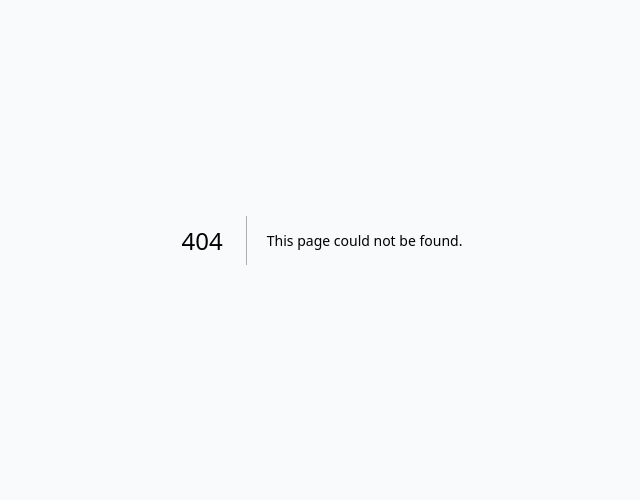
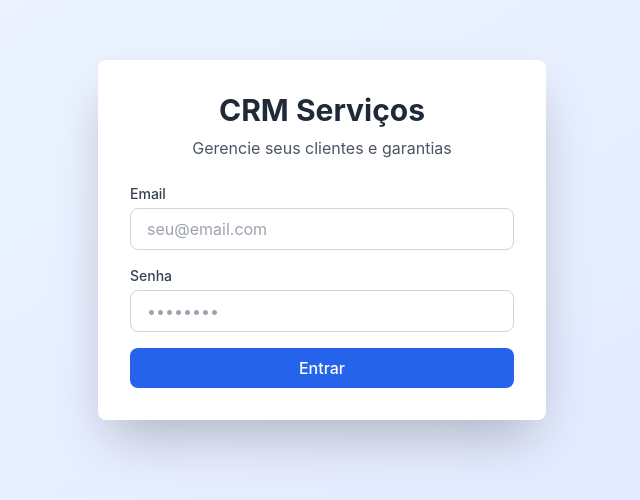
Before and after one commit to FutureCriativo/crm-saas, a Next.js app: page /login in a window 1280 px wide. Before the commit this address had no page. Shown: the part 160-660 px from the top of the page, without its empty margins (318-958 px from the left). Built offline with nearby package versions, Linux system fonts and the light colour scheme; no server answers.

Commit message:
Implement login page with email and password fields

```diff
--- /dev/null
+++ b/src/app/login/page.tsx
@@ -0,0 +1,83 @@
+'use client';
+
+import { useState } from 'react';
+import { supabase } from '@/lib/supabase';
+import { useRouter } from 'next/navigation';
+
+export default function LoginPage() {
+  const [email, setEmail] = useState('');
+  const [password, setPassword] = useState('');
+  const [loading, setLoading] = useState(false);
+  const [error, setError] = useState('');
+  const router = useRouter();
+
+  const handleLogin = async (e: React.FormEvent) => {
+    e.preventDefault();
+    setLoading(true);
+    setError('');
+
+    try {
+      const { error } = await supabase.auth.signInWithPassword({
+        email,
+        password,
+      });
+
+      if (error) throw error;
+
+      router.push('/dashboard');
+    } catch (err: any) {
+      setError(err.message || 'Erro ao fazer login');
+    } finally {
+      setLoading(false);
+    }
+  };
+
+  return (
+    <div className="min-h-screen flex items-center justify-center bg-gradient-to-br from-blue-50 to-indigo-100">
+      <div className="bg-white p-8 rounded-lg shadow-2xl w-full max-w-md">
+        <h1 className="text-3xl font-bold mb-2 text-center text-gray-800">CRM Serviços</h1>
+        <p className="text-center text-gray-600 mb-6">Gerencie seus clientes e garantias</p>
+
+        <form onSubmit={handleLogin} className="space-y-4">
+          <div>
+            <label className="block text-sm font-medium text-gray-700 mb-1">Email</label>
+            <input
+              type="email"
+              value={email}
+              onChange={(e) => setEmail(e.target.value)}
+              placeholder="seu@email.com"
+              className="w-full px-4 py-2 border border-gray-300 rounded-lg focus:outline-none focus:ring-2 focus:ring-blue-500"
+              required
+            />
+          </div>
+
+          <div>
+            <label className="block text-sm font-medium text-gray-700 mb-1">Senha</label>
+            <input
+              type="password"
+              value={password}
+              onChange={(e) => setPassword(e.target.value)}
+              placeholder="••••••••"
+              className="w-full px-4 py-2 border border-gray-300 rounded-lg focus:outline-none focus:ring-2 focus:ring-blue-500"
+              required
+            />
+          </div>
+
+          {error && (
+            <div className="p-3 bg-red-100 text-red-700 rounded text-sm">
+              {error}
+            </div>
+          )}
+
+          <button
+            type="submit"
+            disabled={loading}
+            className="w-full bg-blue-600 text-white py-2 rounded-lg font-medium hover:bg-blue-700 disabled:opacity-50 transition"
+          >
+            {loading ? 'Entrando...' : 'Entrar'}
+          </button>
+        </form>
+      </div>
+    </div>
+  );
+}
```
